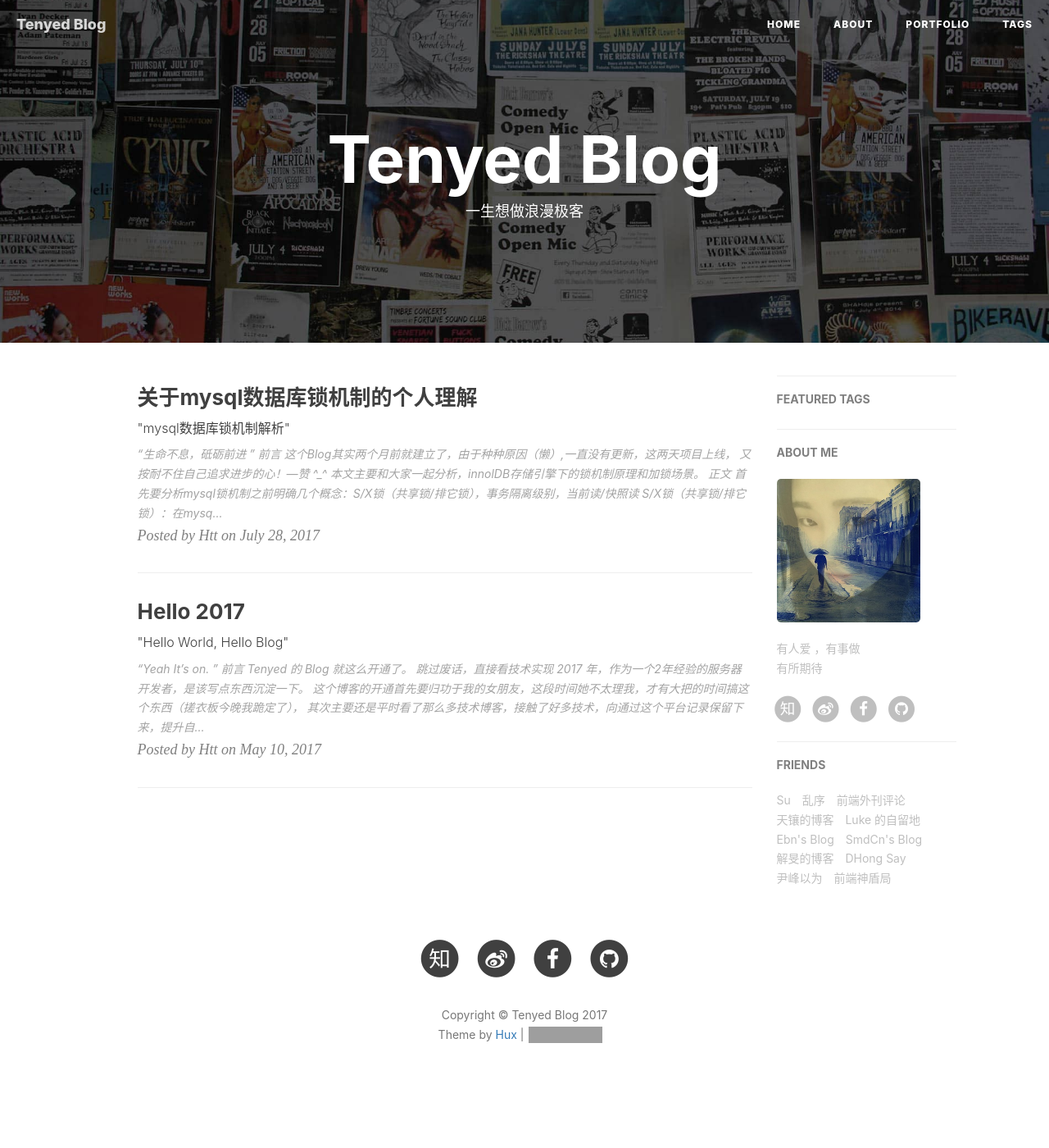
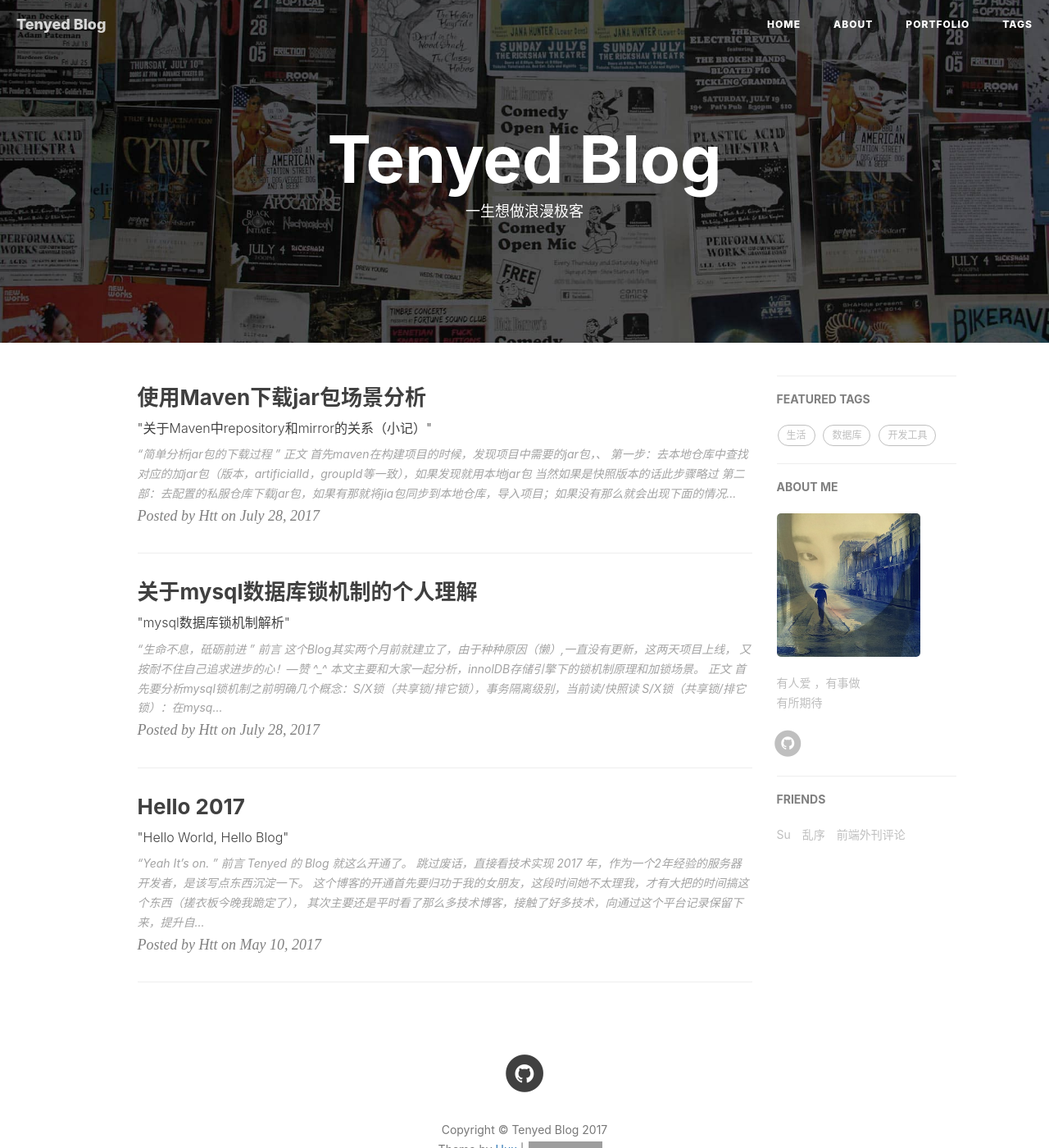
Before and after one commit to haotengteng/htblog, a Jekyll site: the page built from index.html, in a window 1280 px wide and 1400 px high. Shown: the whole window at 82% size. Built offline with Jekyll 4.4.1, drawn with Linux system fonts in a browser that asks for light colours; nearby versions of some CDN libraries; the list of posts is cut into pages by our own code; comment, search, counter and statistics services are not loaded; grey boxes are pictures that could not be loaded.

Commit message:
maven 分析

````diff
--- a/_config.yml
+++ b/_config.yml
@@ -12,11 +12,11 @@
 
 # SNS settings
 RSS: false
-weibo_username:     huxpro
-zhihu_username:     huxpro
+#weibo_username:     huxpro
+#zhihu_username:     huxpro
 github_username:    haotengteng
 #twitter_username:  huxpro
-facebook_username:  huxpro
+facebook_username:
 # linkedin_username:  firstname-lastname-idxxxx
 
 
@@ -77,7 +77,7 @@
 
 # Featured Tags
 featured-tags: true                     # whether or not using Feature-Tags
-featured-condition-size: 1              # A tag will be featured if the size of it is more than this condition value
+featured-condition-size: 0              # A tag will be featured if the size of it is more than this condition value
 
 
 
@@ -98,29 +98,5 @@
     },{
         title: "前端外刊评论",
         href: "http://qianduan.guru/"
-    },{
-        title: "天镶的博客",
-        href: "http://lingyu.wang/"
-    },{
-        title: "Luke 的自留地",
-        href: "http://hmqk1995.github.io"
-    },{
-        title: "Ebn's Blog",
-        href: "http://ebnbin.com/"
-    },{
-        title: "SmdCn's Blog",
-        href: "http://blog.smdcn.net"
-    },{
-        title: "解旻的博客",
-        href: "http://xieminis.me/"
-    },{
-        title: "DHong Say",
-        href: "http://dhong.co"
-    },{
-        title: "尹峰以为",
-        href: "http://ingf.github.io/"
-    },{
-        title: "前端神盾局",
-        href: "http://wepiaofei.github.io/blog/"
     }
 ]
--- /dev/null
+++ b/_posts/2017-7-28-maven-2017.markdown
@@ -0,0 +1,45 @@
+---
+layout:     post
+title:      "使用Maven下载jar包场景分析"
+subtitle:   " \"关于Maven中repository和mirror的关系（小记）\""
+date:       2017-07-28 14:58:00
+author:     "Htt"
+header-img: "img/home-bg-o.jpg"
+catalog: true
+tags:
+    - 开发工具
+---
+> “简单分析jar包的下载过程 ”
+## 正文
+
+首先maven在构建项目的时候，发现项目中需要的jar包，、
+
+第一步：去本地仓库中查找对应的加jar包（版本，artificialId，groupId等一致），如果发现就用本地jar包
+
+当然如果是快照版本的话此步骤略过
+
+第二部：去配置的私服仓库下载jar包，如果有那就将jia包同步到本地仓库，导入项目；如果没有那么就会出现下面的情况：
+
+**需要注意的是第二部的情况是在私服仓库没有配置镜像的情况下，如果此时仓库（不管是不是私服）配置了镜像，并且镜像的mirrorOf配置是*或者是该仓库的仓库Id，那么这个jar文件是不会去仓库取的，而是对应的镜像地址获取，然后同步到私服仓库，同步到本地仓库，导入项目。**
+
+需要注意的地方：
+
+**repository的匹配是按照顺序的，然后如果一个仓库可以匹配到多个镜像，那么明确仓库Id的镜像会被首先使用。另外我们在项目中配置的如下**
+```
+<distributionManagement>
+    <repository>
+        <id>release</id>
+        <name>Team Nexus Release Repository</name>
+        <url>http:***content/repositories/releases</url>
+    </repository>
+    <snapshotRepository>
+        <id>snapshots</id>
+        <name>Team Nexus Snapshot Repository</name>
+        <url>http:***content/repositories/snapshots</url>
+        <uniqueVersion>false</uniqueVersion>
+    </snapshotRepository>
+</distributionManagement>
+```
+以上配置是项目团队的发布jar报的地址（当然发布到这个地址那么拉取的时候也是这个地址，那么setting文件的私服仓库地址也就是这个），
+
+个人经验：团队开发的时候，可以将 私服地址配置为仓库，然后配置一个和国内的（速度快）镜像地址，同时mirrorOf设置为central（中央仓库的仓库Id），这样在开发过程中，首先回去私服拉包，私服没有的默认走中央仓库，然后匹配到了 Of为中央仓库的仓库Id：central，这样就会走国内的镜像地址。
````
